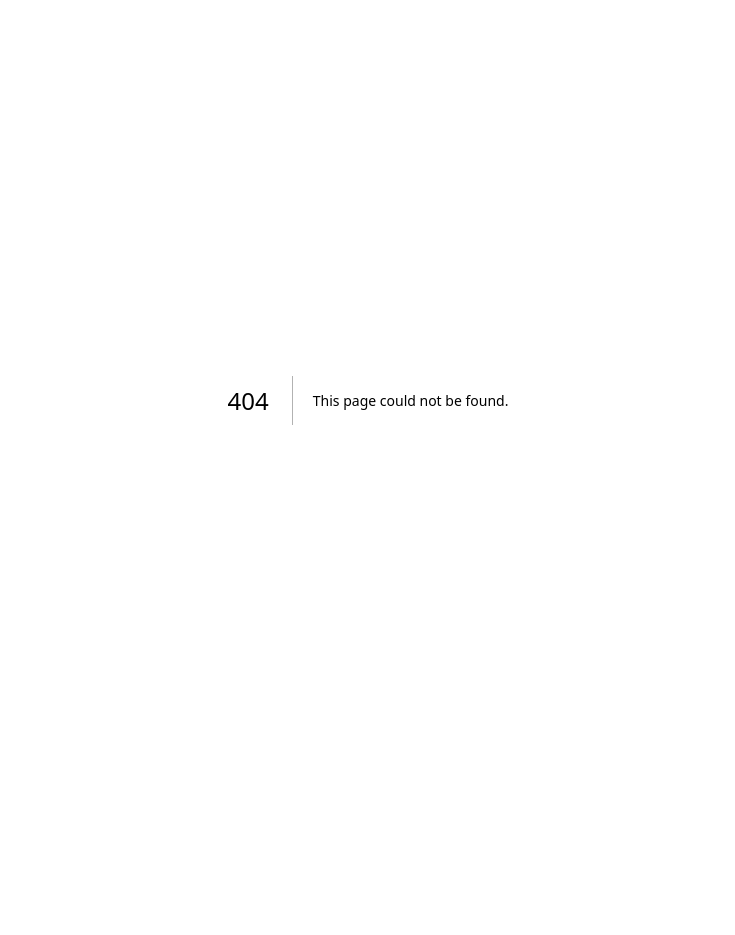
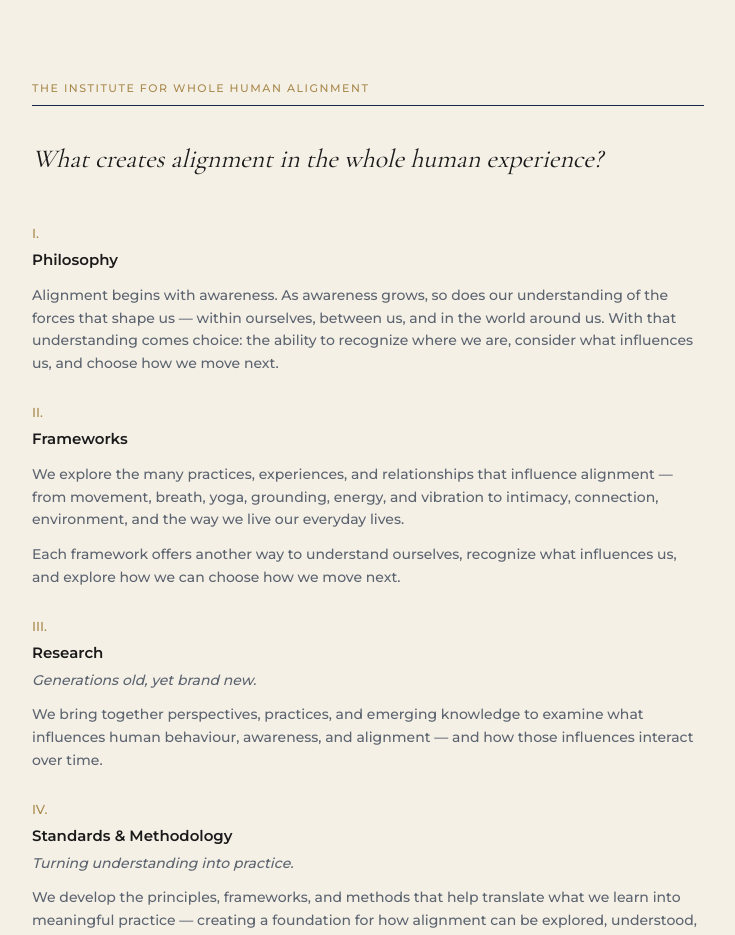
Before and after one commit to RaiseYourBaseline/raiseyourbaseline, a Next.js app: page /institute in a window 1280 px wide. Before the commit this address had no page. Shown: the top 935 px of the page, without its empty margins (272-1007 px from the left). Before the commit the page ends 800 px from the top, so only its background shows below. Built offline with nearby package versions, Linux system fonts and the light colour scheme.

Commit message:
Create InstitutePage component with metadata and sections
This page outlines the philosophy, frameworks, research, and standards from the Institute for Whole Human Alignment, detailing how alignment influences the human experience.

```diff
--- /dev/null
+++ b/app/institute/page.tsx
@@ -0,0 +1,84 @@
+import type { Metadata } from "next";
+
+export const metadata: Metadata = {
+  title: "The Institute for Whole Human Alignment",
+  description:
+    "What creates alignment in the whole human experience? Philosophy, frameworks, research, and standards & methodology from the Institute for Whole Human Alignment.",
+};
+
+const sections = [
+  {
+    numeral: "I.",
+    heading: "Philosophy",
+    body: [
+      "Alignment begins with awareness. As awareness grows, so does our understanding of the forces that shape us — within ourselves, between us, and in the world around us. With that understanding comes choice: the ability to recognize where we are, consider what influences us, and choose how we move next.",
+    ],
+  },
+  {
+    numeral: "II.",
+    heading: "Frameworks",
+    body: [
+      "We explore the many practices, experiences, and relationships that influence alignment — from movement, breath, yoga, grounding, energy, and vibration to intimacy, connection, environment, and the way we live our everyday lives.",
+      "Each framework offers another way to understand ourselves, recognize what influences us, and explore how we can choose how we move next.",
+    ],
+  },
+  {
+    numeral: "III.",
+    heading: "Research",
+    lead: "Generations old, yet brand new.",
+    body: [
+      "We bring together perspectives, practices, and emerging knowledge to examine what influences human behaviour, awareness, and alignment — and how those influences interact over time.",
+    ],
+  },
+  {
+    numeral: "IV.",
+    heading: "Standards & Methodology",
+    lead: "Turning understanding into practice.",
+    body: [
+      "We develop the principles, frameworks, and methods that help translate what we learn into meaningful practice — creating a foundation for how alignment can be explored, understood, and applied across the whole human experience.",
+    ],
+  },
+];
+
+export default function InstitutePage() {
+  return (
+    <main className="min-h-screen bg-institute-bg text-institute-text px-6 py-16 sm:py-20">
+      <div className="mx-auto max-w-2xl font-serif">
+        <p className="font-sans text-[11px] tracking-[0.14em] uppercase text-institute-accent mb-2">
+          The Institute for Whole Human Alignment
+        </p>
+        <div className="w-full h-px bg-institute-rule mb-8" />
+
+        <p className="text-2xl sm:text-[26px] italic leading-relaxed mb-11">
+          What creates alignment in the whole human experience?
+        </p>
+
+        <div className="space-y-7">
+          {sections.map((section) => (
+            <div key={section.numeral}>
+              <p className="font-sans text-[13px] text-institute-accent mb-1.5">{section.numeral}</p>
+              <p className="font-sans text-[15px] font-semibold text-institute-text mb-1">
+                {section.heading}
+              </p>
+              {section.lead && (
+                <p className="font-sans text-sm italic text-institute-body leading-relaxed mb-2.5">
+                  {section.lead}
+                </p>
+              )}
+              {section.body.map((paragraph, i) => (
+                <p key={i} className="font-sans text-sm text-institute-body leading-relaxed mt-3 first:mt-0">
+                  {paragraph}
+                </p>
+              ))}
+            </div>
+          ))}
+        </div>
+
+        <div className="w-full h-px bg-institute-footerRule mt-9 mb-4" />
+        <p className="font-sans text-[13px] text-institute-accent">
+          Educator or organization? Get in touch.
+        </p>
+      </div>
+    </main>
+  );
+}
```
